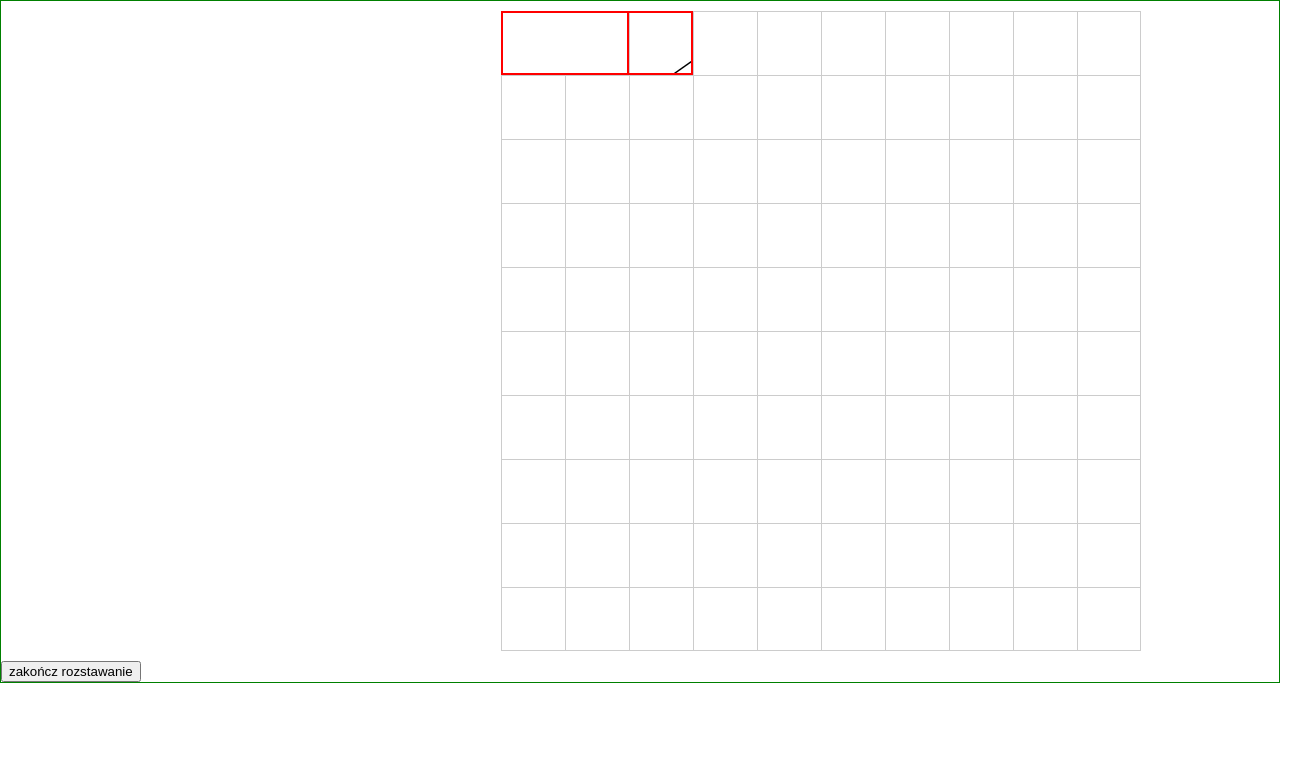
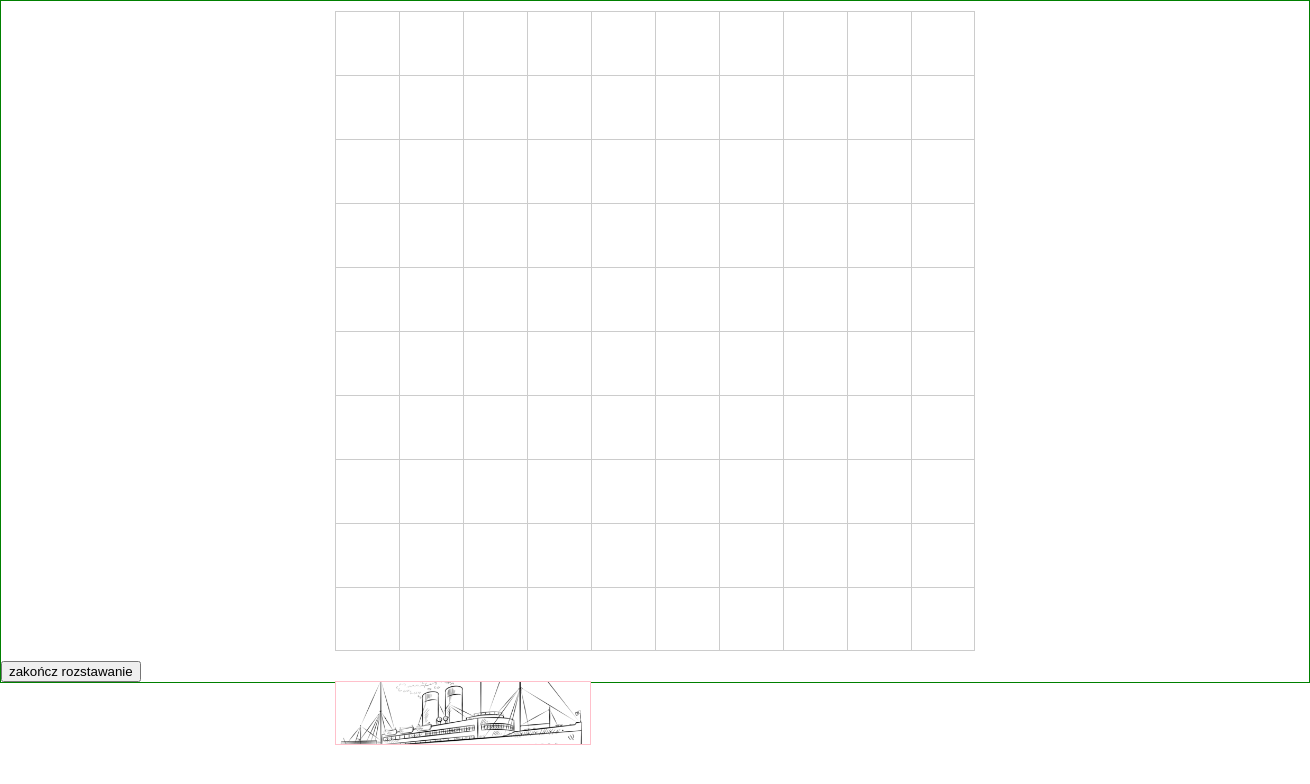
Before and after one commit to eratoiklio/BattleShips, a website built with webpack: page index.html in a window 1280 px wide. Shown: the whole page, 1310 px wide, since content can reach past the window. Built offline with nearby package versions, Linux system fonts and the light colour scheme.

Commit message:
two boards

```diff
--- a/index.html
+++ b/index.html
@@ -11,11 +11,20 @@
 
 <body>
     <section id="main">
-        <div id="board">
+        <div id="ai_board" class="board">
+
+        </div>
+        <div id="gamer_board" class="board">
             <div id="boat1" class="boat mast1"></div>
-            <div id="boat2" class="boat mast2"></div>
-            <div id="boat3" class="boat mast3"></div>
-
+            <div id="boat2" class="boat mast1"></div>
+            <div id="boat3" class="boat mast1"></div>
+            <div id="boat4" class="boat mast1"></div>
+            <div id="boat5" class="boat mast2"></div>
+            <div id="boat6" class="boat mast2"></div>
+            <div id="boat7" class="boat mast2"></div>
+            <div id="boat8" class="boat mast3"></div>
+            <div id="boat9" class="boat mast3"></div>
+            <div id="boat10" class="boat mast4"></div>
         </div>
 <button>zakończ rozstawanie</button>
     </section>
--- a/js/_board.js
+++ b/js/_board.js
@@ -5,10 +5,10 @@ class Board {
     {
         this.tabOfBoats = tabOfBoats;
 
-        $("#board").droppable({
+        $("#gamer_board").droppable({
             drop: function(event, ui) {
                 var thisPos = $(ui.draggable).offset();
-                var boardPos = $("#board").offset();
+                var boardPos = $("#gamer_board").offset();
                 var x = thisPos.left - boardPos.left;
                 var y = thisPos.top - boardPos.top;
                 x = (x - x % 64) / 64;
@@ -19,6 +19,8 @@ class Board {
 
         $("button").on("click", ()=>{
             $(".boat").draggable("disable");
+            $(".board").css("display", "inline-block");
+            // $("#ai-board").css("display", "inline-block");
 
         });
 
--- a/style/partials/_board.css
+++ b/style/partials/_board.css
@@ -1,36 +1,49 @@
 * {
     box-sizing: border-box;
+
 }
 
-body {
+body, div {
     margin: 0;
     padding: 0;
 }
 
 #main {
     border: 1px solid green;
+    width: 1310px;
+    margin: 0 auto;
 }
 
-#board {
+.board {
+
     position: relative;
     width: 640px;
     height: 640px;
     border-right: 1px solid #CCC;
     border-bottom: 1px solid #CCC;
-    margin: 10px 500px;
+    margin: 10px auto;
     background-image: repeating-linear-gradient(0deg, transparent, transparent 63px, #CCC 63px, #CCC 64px), repeating-linear-gradient(-90deg, transparent, transparent 63px, #CCC 63px, #CCC 64px);
     background-size: 64px 64px;
 }
-
+#ai_board
+{
+    display: none;
+    margin-right: 10px;
+}
 .boat {
     position: absolute;
     background-repeat: no-repeat;
     background-size: cover;
+    background-position: center;
     /*margin: 50px;*/
-    border: 2px solid red;
+    top: 670px;
+    left :0;
+    border: 1px solid pink;
 }
 .mast1 {
     background: url("../../assets/mast1.png");
+    background-size: cover;
+    background-position: center;
     width: 64px;
     height: 64px;
     /*margin: 50px;*/
@@ -40,6 +53,8 @@ body {
     background: url("../../assets/mast2.png");
     width: 128px;
     height: 64px;
+    background-size: cover;
+    background-position: center;
     /*margin: 50px;*/
 
 }
@@ -47,6 +62,8 @@ body {
     background: url("../../assets/mast3.png");
     width: 192px;
     height: 64px;
+    background-size: cover;
+    background-position: center;
     /*margin: 50px;*/
 
 }
@@ -54,6 +71,8 @@ body {
     background: url("../../assets/mast4.png");
     width: 256px;
     height: 64px;
+    background-size: cover;
+    background-position: center;
     /*margin: 50px;*/
 
 }
```
Also changed, not shown: js/out.js (+1 -1 lines).
